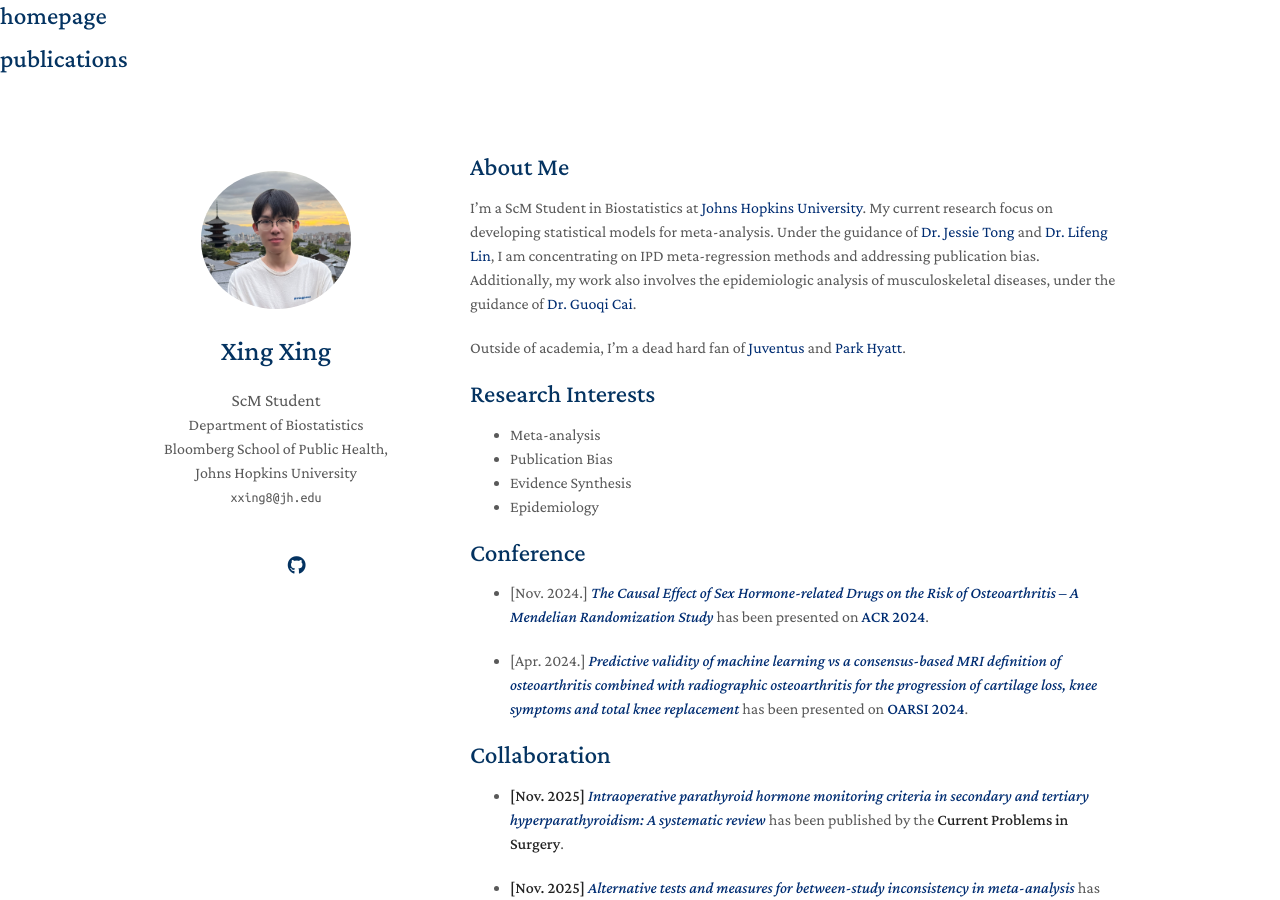
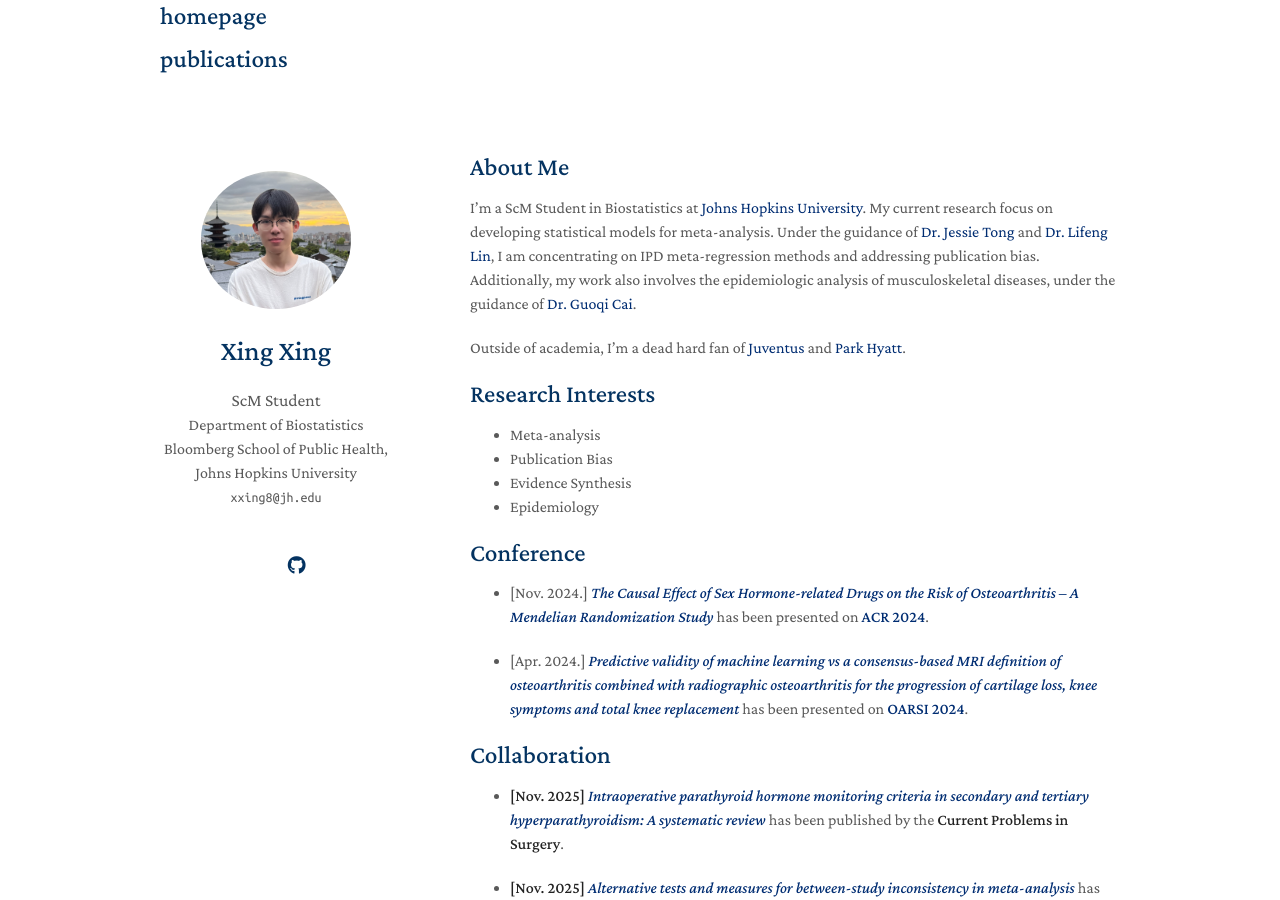
Before and after one commit to goofish-shop/kevinXing3, a Jekyll site: the page built from index.md, in a window 1280 px wide and 900 px high. Built offline with Jekyll 4.4.1, drawn with Linux system fonts in a browser that asks for light colours; nearby versions of some CDN libraries; a style sheet for code colours, icons or effects is not loaded; our own code applies the rules of GitHub Pages for plain Markdown files.

Commit message:
Update homepage.html

```diff
--- a/_layouts/homepage.html
+++ b/_layouts/homepage.html
@@ -36,6 +36,9 @@
 
   </head>
   <body>
+
+    </header>
+    <div class="wrapper">
       <nav>
 
         <a href="{{ site.baseurl }}/">
@@ -49,8 +52,6 @@
 
         </a>
         </nav>
-    </header>
-    <div class="wrapper">
       <header>
 
         {% if site.avatar %}
```
